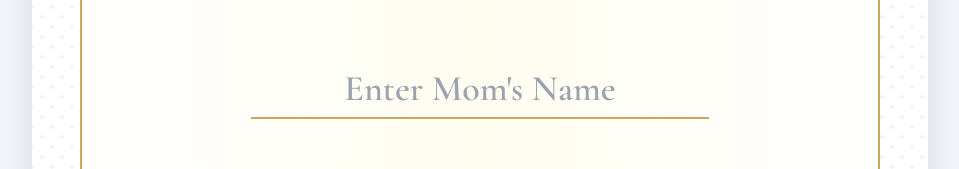
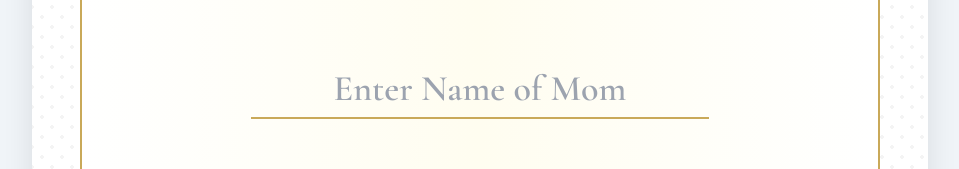
Before and after one commit to aaronshi1129/cert-to-mom, a plain HTML site: page index.html in a window 1280 px wide. Shown: the part 225-394 px from the top of the page, without its empty margins (160-1119 px from the left). Drawn offline with nearby package versions, Linux system fonts and the light colour scheme; a script that the page names is missing.

Commit message:
Update index.html

```diff
--- a/index.html
+++ b/index.html
@@ -115,7 +115,7 @@
 
                 <div class="text-center my-8 mx-auto max-w-lg">
                     <div class="relative w-full">
-                        <input type="text" id="studentName" class="text-2xl md:text-4xl text-center font-semibold text-[#2c3e50] border-b-2 border-[#c9a959] px-4 py-2 bg-transparent w-full" placeholder="Enter Mom's Name" autocomplete="off">
+                        <input type="text" id="studentName" class="text-2xl md:text-4xl text-center font-semibold text-[#2c3e50] border-b-2 border-[#c9a959] px-4 py-2 bg-transparent w-full" placeholder="Enter Name of Mom" autocomplete="off">
                     </div>
                 </div>
 
```
